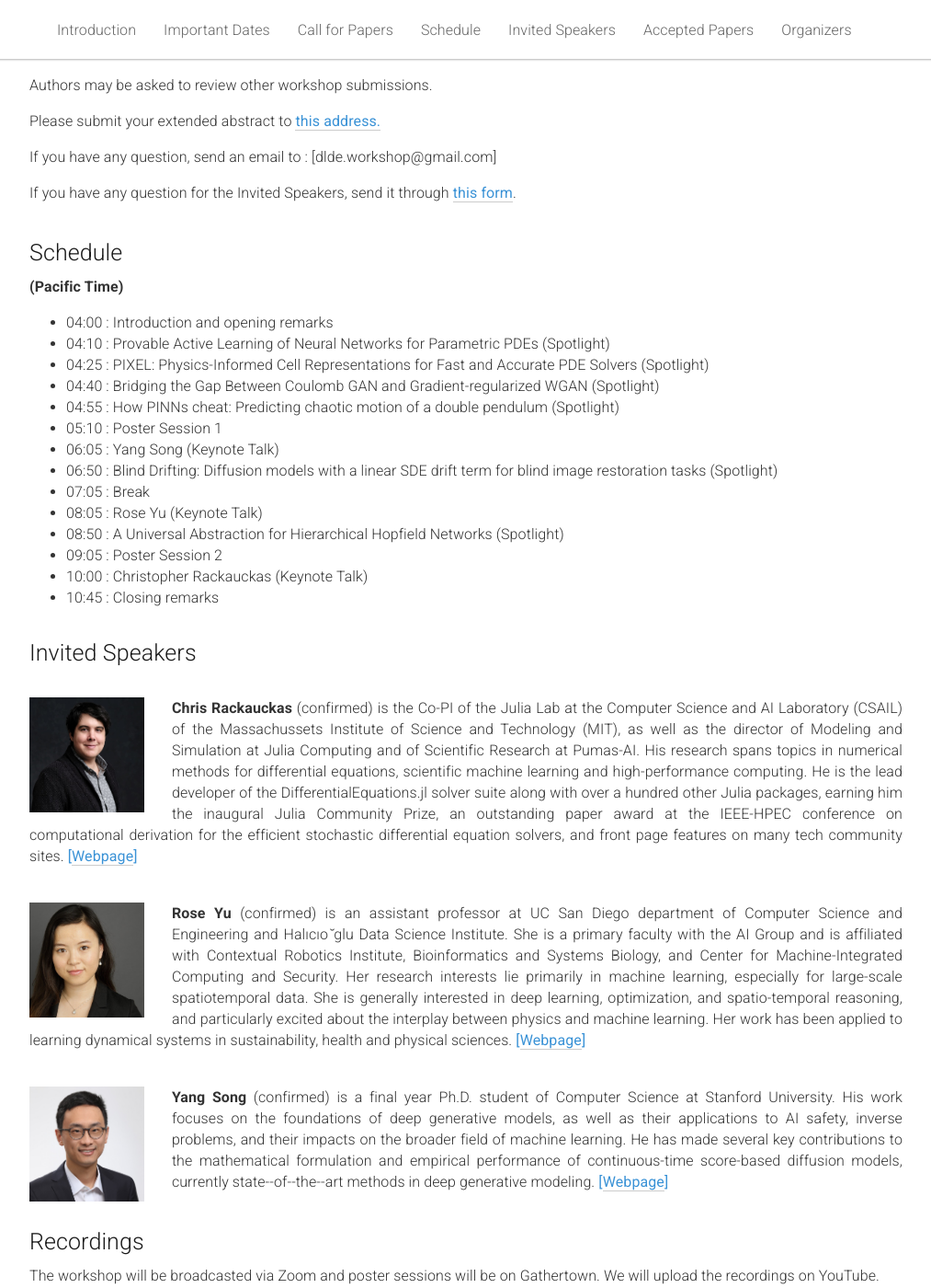
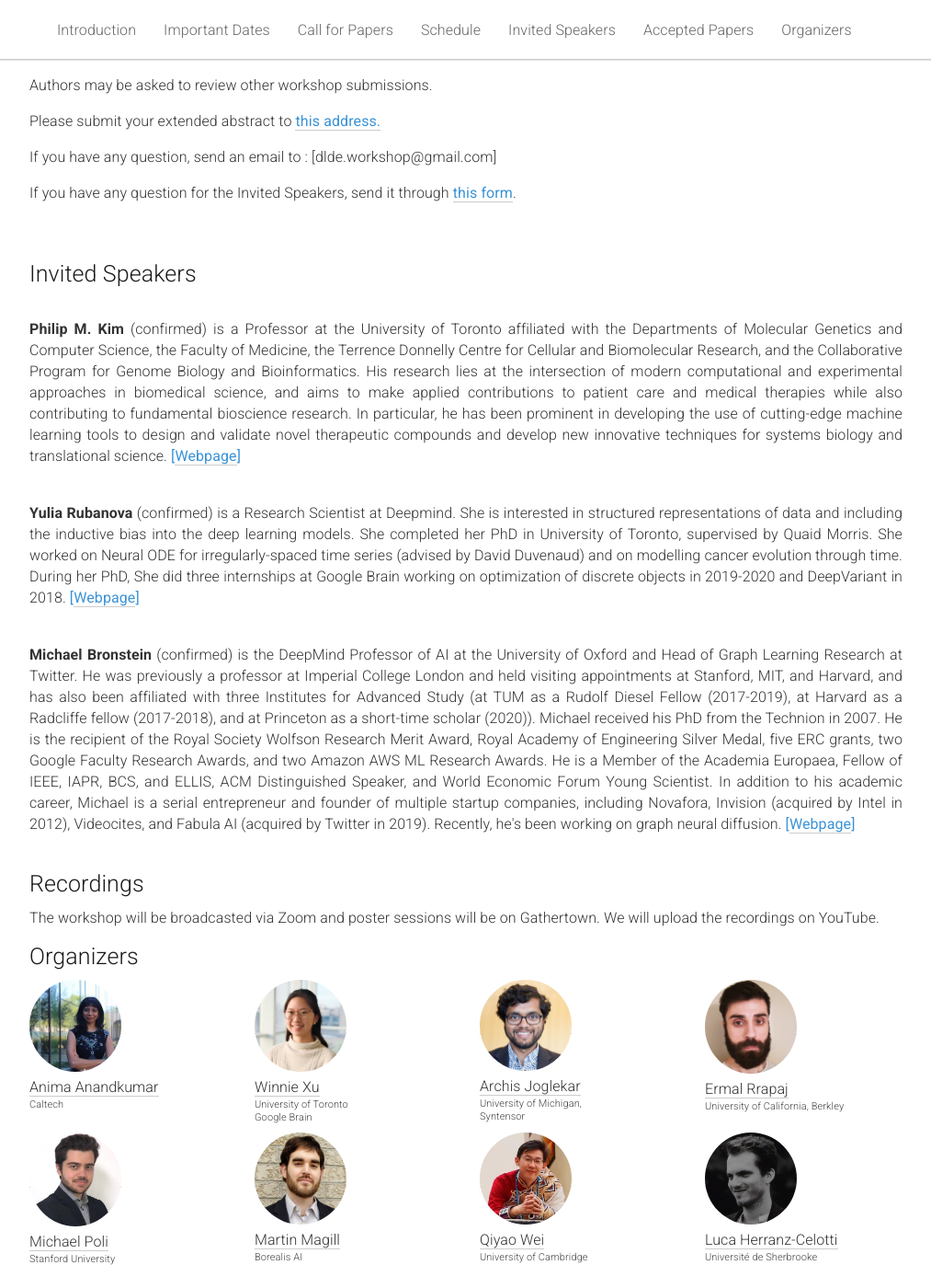
Before and after one commit to dlde-2023/dlde-2023.github.io, a Jekyll site: the page built from _pages/home.md, in a window 1280 px wide and 1400 px high, scrolled down 1638 px. Shown: the whole window at 92% size, without its empty margins (133-1146 px from the left). Built offline with Jekyll 4.4.1, drawn with Linux system fonts in a browser that asks for light colours.

Commit message:
minor changes

```diff
--- a/_pages/home.md
+++ b/_pages/home.md
@@ -161,36 +161,6 @@ The scope of the workshop spans topics at the intersection of DL and DEs, includ
 
 
 
-<div class="row" id="schedule">
-  <div class="col-xs-12">
-    <h2>Schedule</h2>
-  </div>
-</div>
-
-<div class="row">
-  <div class="col-xs-12">
-    <p><b>(Pacific Time) </b></p>
-    <ul>
-      <li>04:00 : Introduction and opening remarks</li>
-      <li>04:10 : Provable Active Learning of Neural Networks for Parametric PDEs (Spotlight) </li>
-      <li>04:25 : PIXEL: Physics-Informed Cell Representations for Fast and Accurate PDE Solvers (Spotlight) </li>
-      <li>04:40 : Bridging the Gap Between Coulomb GAN and Gradient-regularized WGAN (Spotlight) </li>
-      <li>04:55 : How PINNs cheat: Predicting chaotic motion of a double pendulum (Spotlight) </li>
-      <li>05:10 : Poster Session 1 </li>
-      <li>06:05 : Yang Song (Keynote Talk) </li>
-      <li>06:50 : Blind Drifting: Diffusion models with a linear SDE drift term for blind image restoration tasks (Spotlight) </li>
-      <li>07:05 : Break </li>
-      <li>08:05 : Rose Yu (Keynote Talk) </li>
-      <li>08:50 : A Universal Abstraction for Hierarchical Hopfield Networks (Spotlight) </li>
-      <li>09:05 : Poster Session 2 </li>
-      <li>10:00 : Christopher Rackauckas (Keynote Talk) </li>
-      <li>10:45 : Closing remarks </li>
-    </ul>
-  </div>
-</div>
-
-
-
 <br>
 <div class="row" id="speakers">
   <div class="col-xs-12">
@@ -201,30 +171,31 @@ The scope of the workshop spans topics at the intersection of DL and DEs, includ
 
 <div class="row">
   <div class="col-md-12">
-    <img class="speaker-pic" style="float:left;margin-right:30px;" src="{{ "/static/img/people/chrisrackauckas.jpg" | prepend:site.baseurl }}">
-    <p><b>Chris Rackauckas</b>
-    (confirmed) is the Co-PI of the Julia Lab at the Computer Science and AI Laboratory (CSAIL) of the Massachussets Institute of Science and Technology (MIT), as well as the director of Modeling and Simulation at Julia Computing and of Scientific Research at Pumas-AI. His research spans topics in numerical methods for differential equations, scientific machine learning and high-performance computing. He is the lead developer of the DifferentialEquations.jl solver suite along with over a hundred other Julia packages, earning him the inaugural Julia Community Prize, an outstanding paper award at the IEEE-HPEC conference on computational derivation for the efficient stochastic differential equation solvers, and front page features on many tech community sites.
-    <span style="color:#3a92d6;font-weight:400;">[<a href="https://chrisrackauckas.com/">Webpage</a>]</span></p>
+    <p><b>Philip M. Kim</b>
+    (confirmed) is a Professor at the University of Toronto affiliated with the Departments of Molecular Genetics and Computer Science, the Faculty of Medicine, the Terrence Donnelly Centre for Cellular and Biomolecular Research, and the Collaborative Program for Genome Biology and Bioinformatics.
+His research lies at the intersection of modern computational and experimental approaches in biomedical science, and aims to make applied contributions to patient care and medical therapies while also contributing to fundamental bioscience research.
+In particular, he has been prominent in developing the use of cutting-edge machine learning tools to design and validate novel therapeutic compounds and develop new innovative techniques for systems biology and translational science.
+    <span style="color:#3a92d6;font-weight:400;">[<a href="https://www.kimlab.org/">Webpage</a>]</span></p>
   </div>
 </div><br>
 
 
 <div class="row">
   <div class="col-md-12">
-    <img class="speaker-pic" style="float:left;margin-right:30px;" src="{{ "/static/img/people/rose_Yu.jpg" | prepend:site.baseurl }}">
-    <p><b>Rose Yu</b>
-    (confirmed) is an assistant professor at UC San Diego department of Computer Science and Engineering and Halıcıo ̆glu Data Science Institute. She is a primary faculty with the AI Group and is affiliated with Contextual Robotics Institute, Bioinformatics and Systems Biology, and Center for Machine-Integrated Computing and Security. Her research interests lie primarily in machine learning, especially for large-scale spatiotemporal data. She is generally interested in deep learning, optimization, and spatio-temporal reasoning, and particularly excited about the interplay between physics and machine learning. Her work has been applied to learning dynamical systems in sustainability, health and physical sciences.
-<span style="color:#3a92d6;font-weight:400;">[<a href="https://roseyu.com/">Webpage</a>]</span></p>
+    <p><b>Yulia Rubanova</b>
+    (confirmed) is a Research Scientist at Deepmind.
+She is interested in structured representations of data and including the inductive bias into the deep learning models.
+She completed her PhD in University of Toronto, supervised by Quaid Morris. She worked on Neural ODE for irregularly-spaced time series (advised by David Duvenaud) and on modelling cancer evolution through time. During her PhD, She did three internships at Google Brain working on optimization of discrete objects in 2019-2020 and DeepVariant in 2018.
+<span style="color:#3a92d6;font-weight:400;">[<a href="http://www.cs.toronto.edu/~rubanova/">Webpage</a>]</span></p>
   </div>
 </div><br>
 
 
 <div class="row">
   <div class="col-md-12">
-    <img class="speaker-pic" style="float:left;margin-right:30px;" src="{{ "/static/img/people/yangsong.jpg" | prepend:site.baseurl }}">
-    <p><b>Yang Song</b>
-    (confirmed) is a final year Ph.D. student of Computer Science at Stanford University. His work focuses on the foundations of deep generative models, as well as their applications to AI safety, inverse problems, and their impacts on the broader field of machine learning. He has made several key contributions to the mathematical formulation and empirical performance of continuous-time score-based diffusion models, currently state--of--the--art methods in deep generative modeling.
-    <span style="color:#3a92d6;font-weight:400;">[<a href="https://yang-song.github.io/">Webpage</a>]</span></p>
+    <p><b>Michael Bronstein</b>
+    (confirmed) is the DeepMind Professor of AI at the University of Oxford and Head of Graph Learning Research at Twitter. He was previously a professor at Imperial College London and held visiting appointments at Stanford, MIT, and Harvard, and has also been affiliated with three Institutes for Advanced Study (at TUM as a Rudolf Diesel Fellow (2017-2019), at Harvard as a Radcliffe fellow (2017-2018), and at Princeton as a short-time scholar (2020)). Michael received his PhD from the Technion in 2007. He is the recipient of the Royal Society Wolfson Research Merit Award, Royal Academy of Engineering Silver Medal, five ERC grants, two Google Faculty Research Awards, and two Amazon AWS ML Research Awards. He is a Member of the Academia Europaea, Fellow of IEEE, IAPR, BCS, and ELLIS, ACM Distinguished Speaker, and World Economic Forum Young Scientist. In addition to his academic career, Michael is a serial entrepreneur and founder of multiple startup companies, including Novafora, Invision (acquired by Intel in 2012), Videocites, and Fabula AI (acquired by Twitter in 2019). Recently, he's been working on graph  neural diffusion.
+    <span style="color:#3a92d6;font-weight:400;">[<a href="https://www.cs.ox.ac.uk/people/michael.bronstein/">Webpage</a>]</span></p>
   </div>
 </div><br>
 
```
